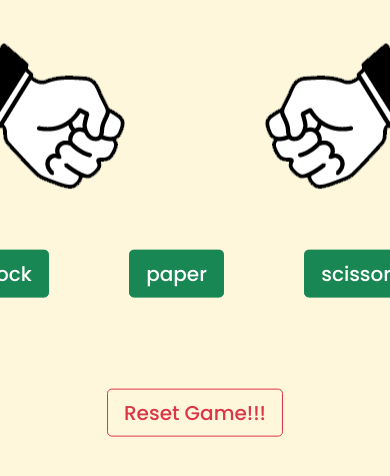
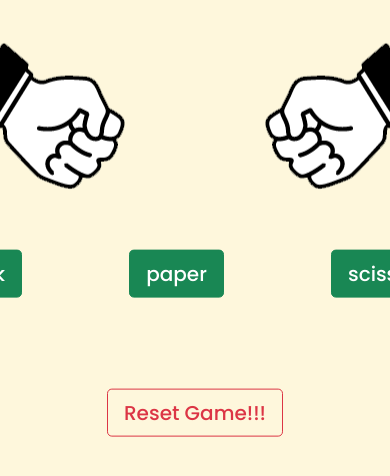
Before and after one commit to Aniket-jha/Rock-Paper-Scissors, a plain HTML site: page index.html in a window 390 px wide. Both pictures are taken after a click on the button "Let's Play". Shown: the part 246-722 px from the top of the page. Drawn offline with nearby package versions, Linux system fonts and the light colour scheme; a web font is replaced by a local one.

Commit message:
mobile friendly changes

```diff
--- a/style.css
+++ b/style.css
@@ -145,6 +145,7 @@ div.fadeIn{
 
 @media screen and (max-width:800px) {
   .options{
-    justify-content: space-evenly;
+    justify-content: space-around;
+    padding:auto 5px
   }
 }
```
